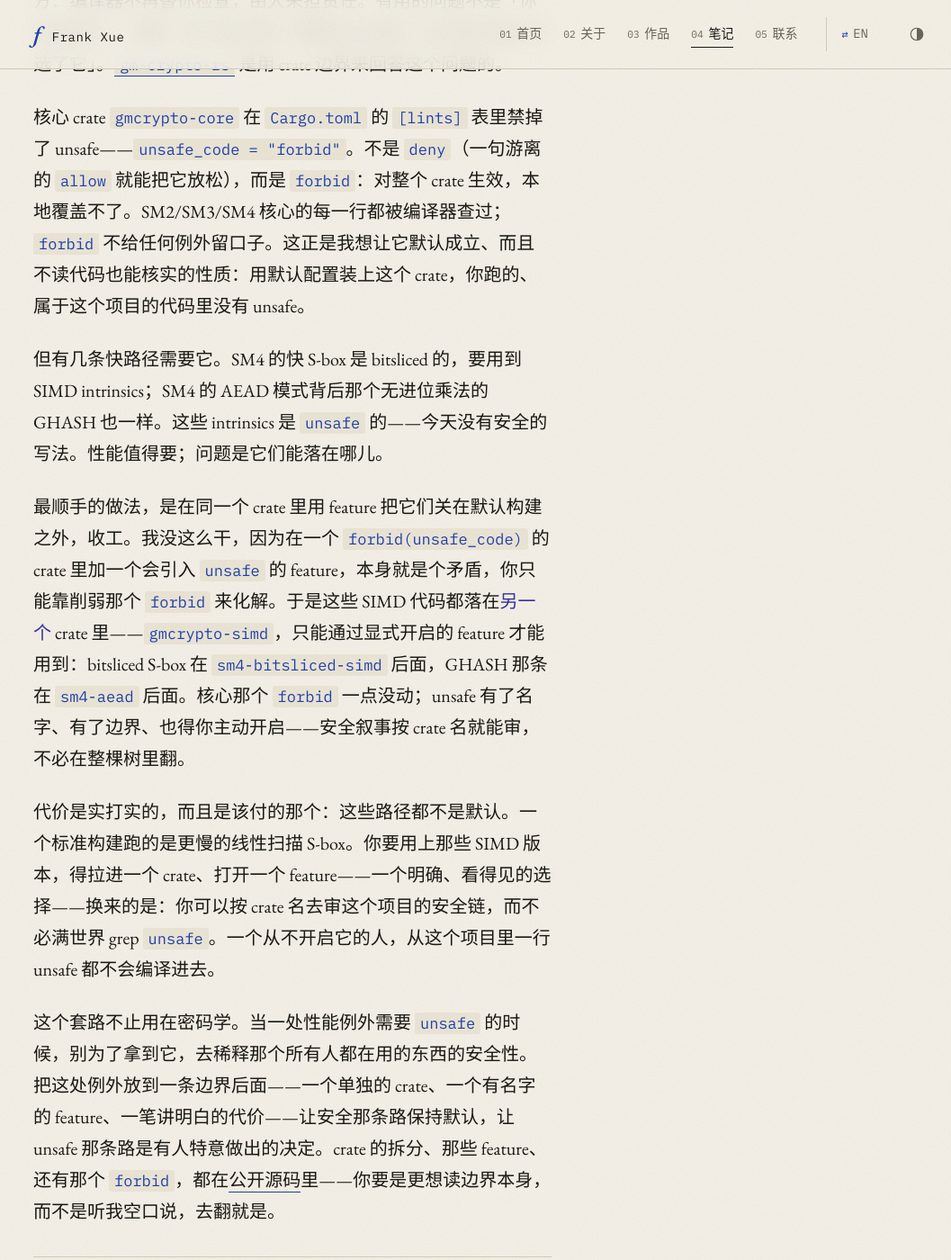
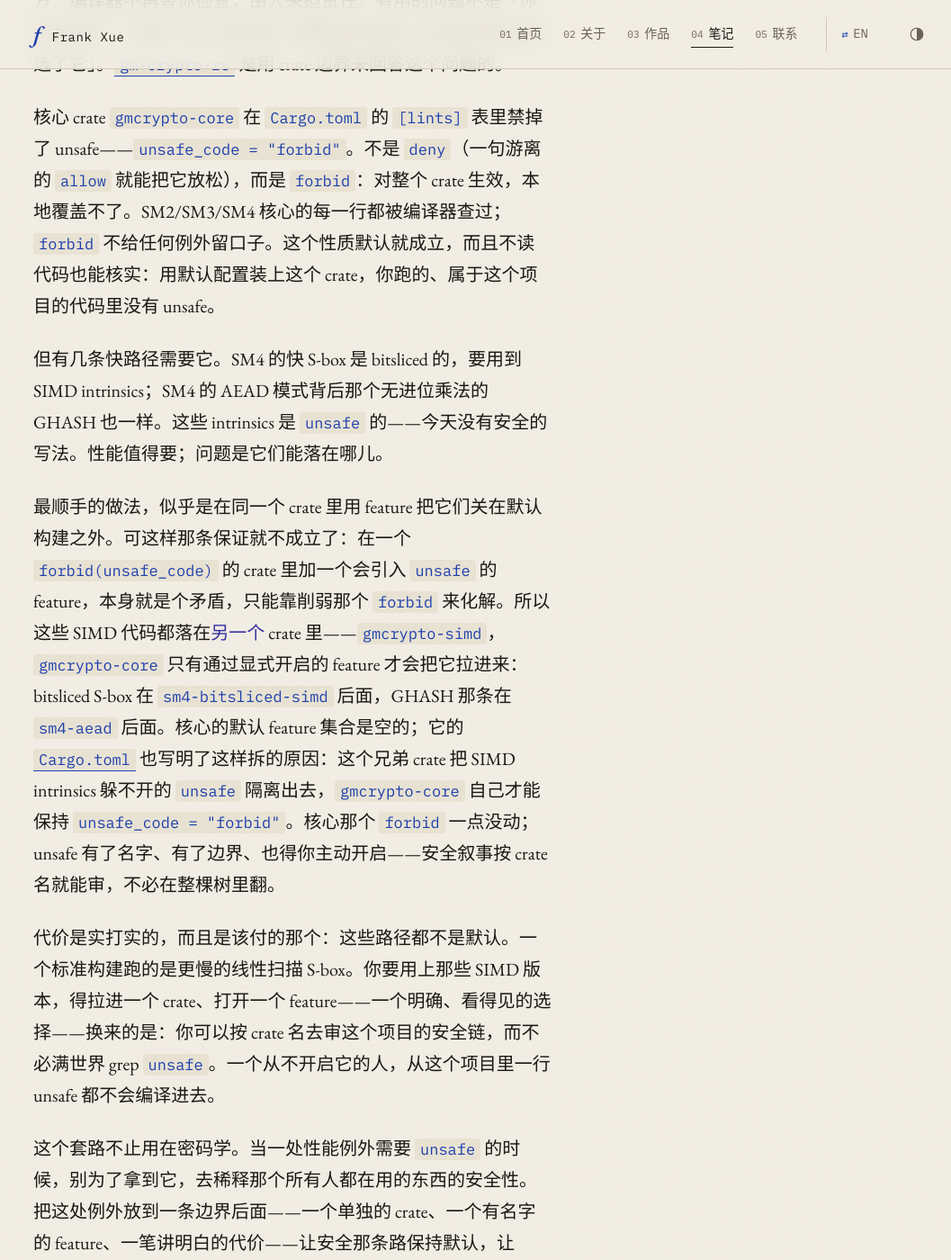
Before and after one commit to frankxue831/frankxue831.github.io, a Jekyll site: the page built from _notes/unsafe-opt-in.zh.md, in a window 1280 px wide and 1400 px high, scrolled down 451 px. Shown: the whole window at 90% size, without its empty margins (101-1158 px from the left). Built offline with Jekyll 4.4.1, drawn with Linux system fonts in a browser that asks for light colours.

Commit message:
content: opt-in design without attribution, ZH headline kept in its column, About interests order (EN/ZH)
- unsafe-opt-in note: the first-person decision ("I didn't, because…" /
  "我没这么干") and "the property I want" become a factual description of
  the opt-in design, sourced from gmcrypto-core's Cargo.toml at v1.16.0
  (default = [], [lints.rust] unsafe_code = "forbid", gmcrypto-simd pulled
  only by sm4-bitsliced-simd / sm4-aead, and the manifest's stated reason).
- ZH hero: the one-line accent phrase is 7em wide and ran up to 41px into
  the gutter at 760-800px and from ~1280px. The copy column becomes a size
  container and the ZH title is capped at min(existing clamp, 100cqi / 7.1);
  where the clamp already fits, nothing changes. EN untouched.
- About: Interests row leads with building with AI and developer tools;
  cryptography follows.
- Validator: guards for the removed first-person phrases, the note's
  source-backed sentence, the Interests order, the CSS cap and the accent
  phrase's length.

Co-Authored-By: Claude Opus 5.5 <noreply@anthropic.com>

```diff
--- a/_notes/unsafe-opt-in.zh.md
+++ b/_notes/unsafe-opt-in.zh.md
@@ -18,11 +18,11 @@ excerpt: "快路径需要 unsafe。与其让它们进核心，不如把它们放
 
 Rust 里的 `unsafe` 不是罪过，它是一条边界。它标出这么个地方：编译器不再替你检查，由人来担责任。有用的问题不是「你用没用它」，而是「别人能不能一眼看出它在哪、自己是不是主动选了它」。[`gm-crypto-rs`]({{ '/zh/projects/gm-crypto-rs/' | relative_url }}) 是用 crate 边界来回答这个问题的。
 
-核心 crate `gmcrypto-core` 在 `Cargo.toml` 的 `[lints]` 表里禁掉了 unsafe——`unsafe_code = "forbid"`。不是 `deny`（一句游离的 `allow` 就能把它放松），而是 `forbid`：对整个 crate 生效，本地覆盖不了。SM2/SM3/SM4 核心的每一行都被编译器查过；`forbid` 不给任何例外留口子。这正是我想让它默认成立、而且不读代码也能核实的性质：用默认配置装上这个 crate，你跑的、属于这个项目的代码里没有 unsafe。
+核心 crate `gmcrypto-core` 在 `Cargo.toml` 的 `[lints]` 表里禁掉了 unsafe——`unsafe_code = "forbid"`。不是 `deny`（一句游离的 `allow` 就能把它放松），而是 `forbid`：对整个 crate 生效，本地覆盖不了。SM2/SM3/SM4 核心的每一行都被编译器查过；`forbid` 不给任何例外留口子。这个性质默认就成立，而且不读代码也能核实：用默认配置装上这个 crate，你跑的、属于这个项目的代码里没有 unsafe。
 
 但有几条快路径需要它。SM4 的快 S-box 是 bitsliced 的，要用到 SIMD intrinsics；SM4 的 AEAD 模式背后那个无进位乘法的 GHASH 也一样。这些 intrinsics 是 `unsafe` 的——今天没有安全的写法。性能值得要；问题是它们能落在哪儿。
 
-最顺手的做法，是在同一个 crate 里用 feature 把它们关在默认构建之外，收工。我没这么干，因为在一个 `forbid(unsafe_code)` 的 crate 里加一个会引入 `unsafe` 的 feature，本身就是个矛盾，你只能靠削弱那个 `forbid` 来化解。于是这些 SIMD 代码都落在*另一个* crate 里——`gmcrypto-simd`，只能通过显式开启的 feature 才能用到：bitsliced S-box 在 `sm4-bitsliced-simd` 后面，GHASH 那条在 `sm4-aead` 后面。核心那个 `forbid` 一点没动；unsafe 有了名字、有了边界、也得你主动开启——安全叙事按 crate 名就能审，不必在整棵树里翻。
+最顺手的做法，似乎是在同一个 crate 里用 feature 把它们关在默认构建之外。可这样那条保证就不成立了：在一个 `forbid(unsafe_code)` 的 crate 里加一个会引入 `unsafe` 的 feature，本身就是个矛盾，只能靠削弱那个 `forbid` 来化解。所以这些 SIMD 代码都落在*另一个* crate 里——`gmcrypto-simd`，`gmcrypto-core` 只有通过显式开启的 feature 才会把它拉进来：bitsliced S-box 在 `sm4-bitsliced-simd` 后面，GHASH 那条在 `sm4-aead` 后面。核心的默认 feature 集合是空的；它的 [`Cargo.toml`](https://github.com/frankxue831/gm-crypto-rs/blob/v1.16.0/crates/gmcrypto-core/Cargo.toml#L51-L54) 也写明了这样拆的原因：这个兄弟 crate 把 SIMD intrinsics 躲不开的 `unsafe` 隔离出去，`gmcrypto-core` 自己才能保持 `unsafe_code = "forbid"`。核心那个 `forbid` 一点没动；unsafe 有了名字、有了边界、也得你主动开启——安全叙事按 crate 名就能审，不必在整棵树里翻。
 
 代价是实打实的，而且是该付的那个：这些路径都不是默认。一个标准构建跑的是更慢的线性扫描 S-box。你要用上那些 SIMD 版本，得拉进一个 crate、打开一个 feature——一个明确、看得见的选择——换来的是：你可以按 crate 名去审这个项目的安全链，而不必满世界 grep `unsafe`。一个从不开启它的人，从这个项目里一行 unsafe 都不会编译进去。
 
--- a/about.html
+++ b/about.html
@@ -75,7 +75,7 @@ alternate: /zh/about/
         </li>
         <li>
             <span>Interests</span>
-            <span>Cryptography, agent tooling, CLIs, verified explanation</span>
+            <span>Building with AI, developer tools, cryptography, verified explanation</span>
         </li>
         <li>
             <span>{{ site.data.i18n[page.lang].nav.writing }}</span>
--- a/assets/css/style.css
+++ b/assets/css/style.css
@@ -828,7 +828,7 @@ body.lang-zh .note li {
 .hero__title {
     font-family: var(--serif);
     font-weight: 600;
-    font-size: clamp(3.1rem, 5.8vw, 4.85rem);
+    font-size: clamp(3.1rem, 5.8vw, 4.85rem); /* ZH reuses it in a column cap (#100 spec B block) */
     line-height: 1.04;
     letter-spacing: 0;
     color: var(--fg);
@@ -1770,13 +1770,15 @@ body.lang-zh .note li {
     padding-left: var(--space-6);
     border-left: var(--rule-w) solid var(--rule);
 }
-.facts dt, .facts span:first-child {
+/* Label and value are the row's direct children; a value may hold inline
+   spans of its own (the ZH Interests row keeps each item in a .nowrap). */
+.facts dt, .facts li > span:first-child {
     color: var(--fg-subtle);
     text-transform: uppercase;
     letter-spacing: 0.06em;
     font-size: var(--text-xs);
 }
-.facts dd, .facts span:last-child { color: var(--fg); }
+.facts dd, .facts li > span:last-child { color: var(--fg); }
 /* Inline link inside a fact value (Notes / GitHub / crates.io). Class, not an
    inline style, so a strict style-src CSP needs no 'unsafe-inline'. */
 .facts__link {
@@ -2116,6 +2118,22 @@ body.lang-zh .page-header__title,
     overflow-wrap: anywhere; /* last-resort guard against overflow at 360 */
 }
 .nowrap { white-space: nowrap; }
+
+/* The ZH hero accent line (做有用的软件。) is seven full-width glyphs pinned
+   to one line, so it is 7em wide. In the two-column layout the copy column is
+   narrower than that at 760-800px and again from ~1246px, where the column
+   stops growing but the clamp does not, and the line ran up to 41px into the
+   gutter. Cap the size at what the column holds, with a little air; where the
+   clamp already fits, it wins and nothing changes. Engines without container
+   units drop the declaration and keep the clamp. The validator ties the 7 to
+   the phrase's length and the clamp to the base .hero__title one. The query is
+   the exact complement of the stacked layout's (max-width: 759px), so no
+   fractional width falls between the two; the stacked layout fits at its own
+   clamp. */
+@media not all and (max-width: 759px) {
+    body.lang-zh .hero__copy { container-type: inline-size; }
+    body.lang-zh .hero__title { font-size: min(clamp(3.1rem, 5.8vw, 4.85rem), 100cqi / 7.1); }
+}
 
 
 /* =========================================================
--- a/zh/about.html
+++ b/zh/about.html
@@ -46,7 +46,7 @@ alternate: /about/
         </li>
         <li>
             <span>兴趣</span>
-            <span>密码学、Agent 工具、CLI、能按源码核对的讲解</span>
+            <span><span class="nowrap">借助 AI 做软件</span>、<span class="nowrap">开发者工具</span>、<span class="nowrap">密码学</span>、<span class="nowrap">能按源码核对的讲解</span></span>
         </li>
         <li>
             <span>{{ site.data.i18n[page.lang].nav.writing }}</span>
```
Also changed, not shown: _notes/unsafe-opt-in.md (+14 -9 lines), scripts/validate_site.rb (+43 -3 lines).
